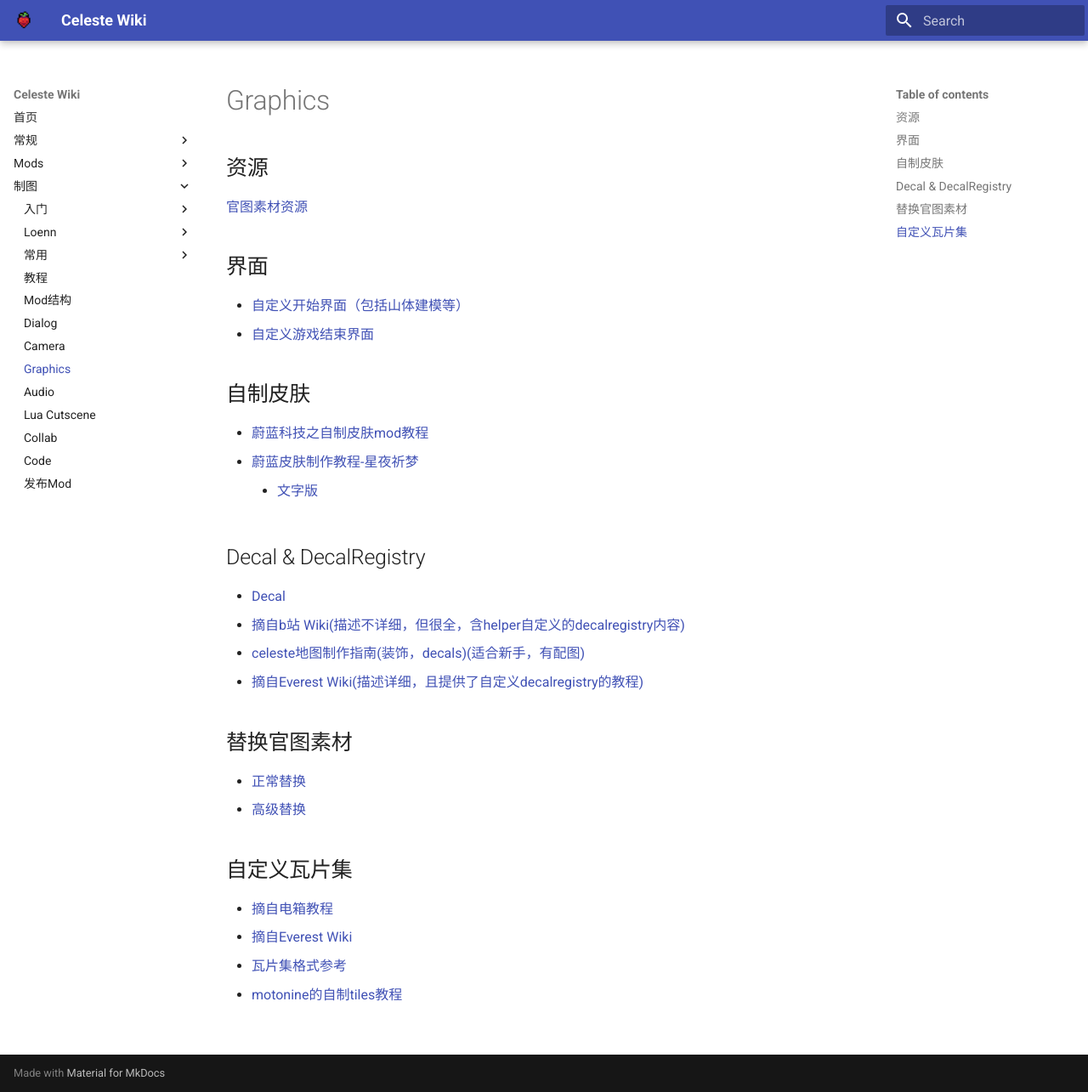
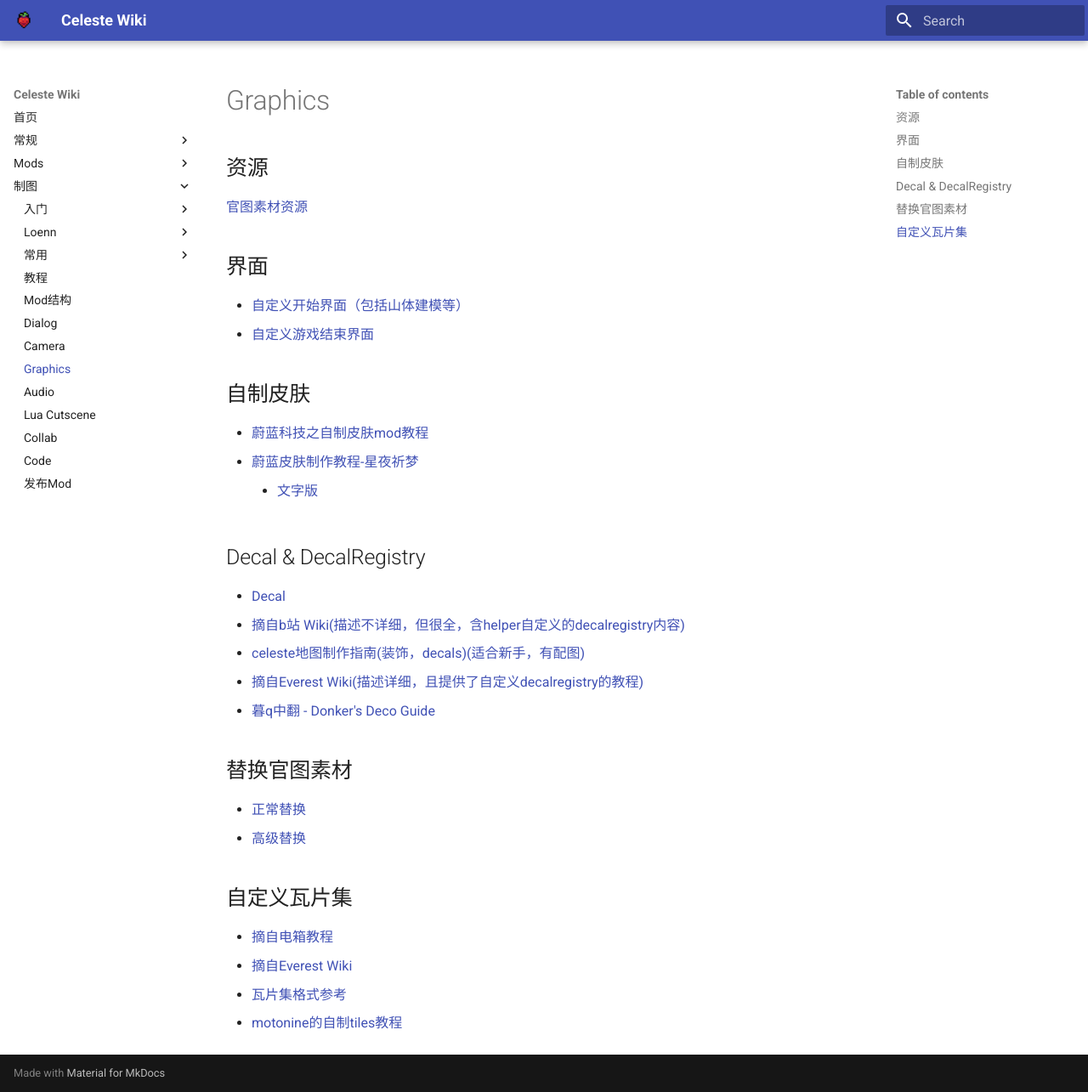
Before and after one commit to LuckyBoy-7/CelesteWikiModule, an MkDocs documentation site: the page built from docs/mappings/graphics.md, in a window 1280 px wide and 1285 px high. Shown: the whole window at 85% size. Built offline with MkDocs 1.6.1 and Material for MkDocs 9.7.7, drawn with Linux system fonts in a browser that asks for light colours.

Commit message:
添加春暮Q 中翻 - Donker's Deco Guide

```diff
--- a/docs/mappings/graphics.md
+++ b/docs/mappings/graphics.md
@@ -19,6 +19,7 @@
 * [摘自b站 Wiki(描述不详细，但很全，含helper自定义的decalregistry内容)](https://wiki.biligame.com/celeste/DecalRegistry)
 * [celeste地图制作指南(装饰，decals)(适合新手，有配图)](https://www.bilibili.com/read/cv18389517/)
 * [摘自Everest Wiki(描述详细，且提供了自定义decalregistry的教程)](https://github.com/EverestAPI/Resources/wiki/Decal-Registry)
+* [暮q中翻 - Donker's Deco Guide](../assets/mappings/graphics/decals/中翻%20-%20Donker's%20Deco%20Guide.docx)
 
 ## 替换官图素材
 
```
Also changed, not shown: 1 other file.
